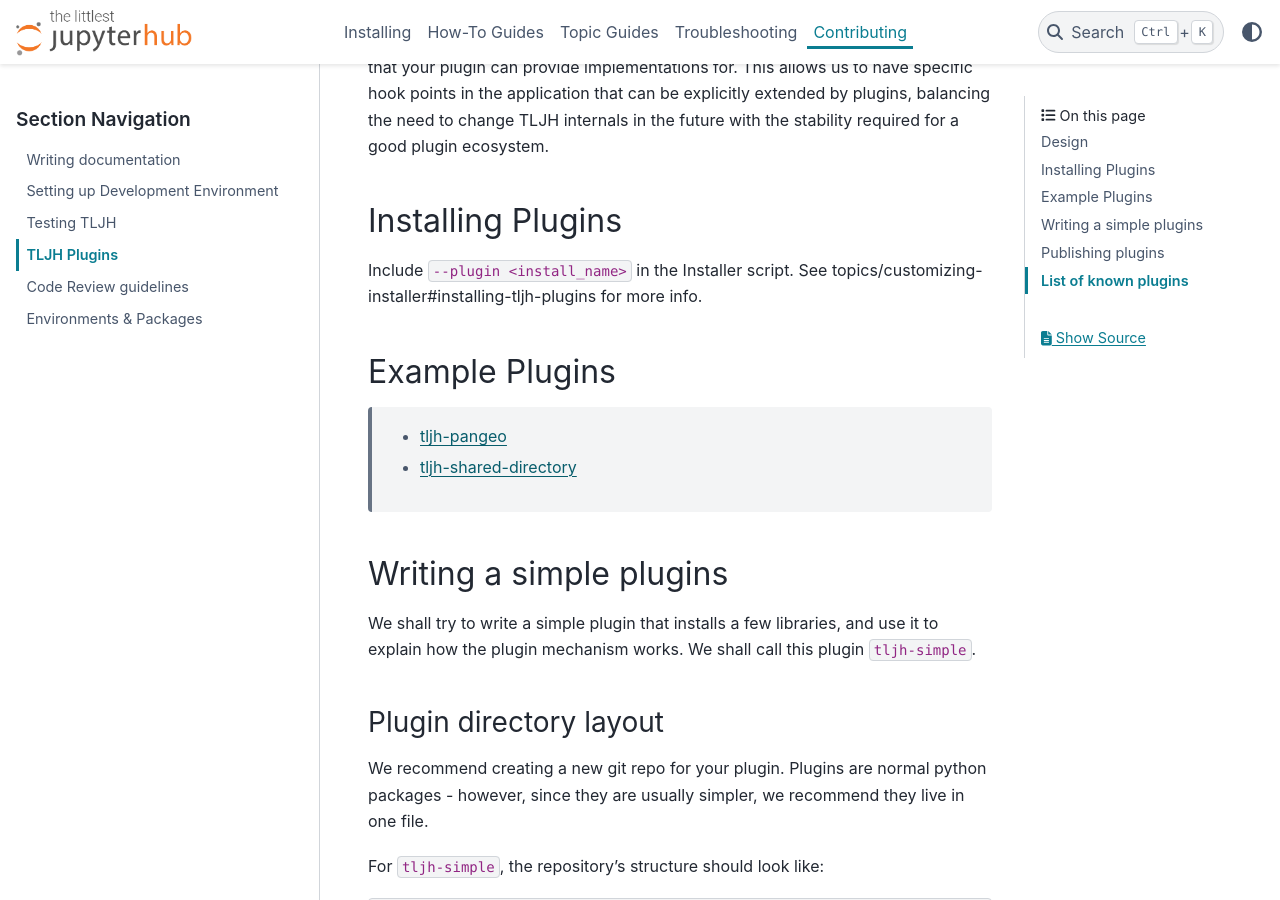
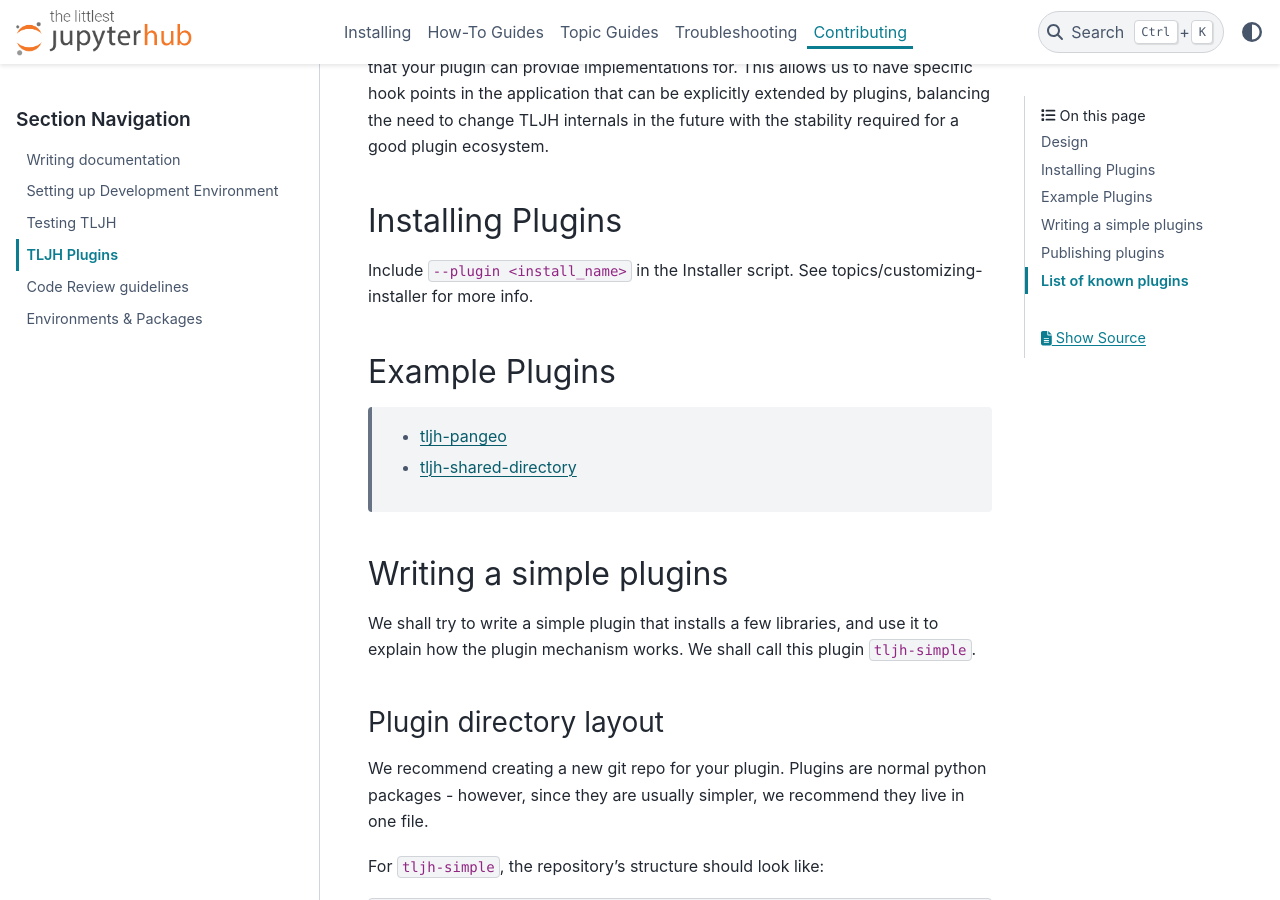
Before and after one commit to jupyterhub/the-littlest-jupyterhub, a Sphinx documentation site: the page built from docs/contributing/plugins.rst, in a window 1280 px wide and 900 px high, scrolled down 438 px. Built offline with Sphinx 7.4.7 and the PyData theme 0.15.4, drawn with Linux system fonts in a browser that asks for light colours; pages that are not in the unit, such as notebooks, are missing from menus.

Commit message:
fix :ref: to customizing installer

```diff
--- a/docs/contributing/plugins.rst
+++ b/docs/contributing/plugins.rst
@@ -24,7 +24,7 @@
 Installing Plugins
 ==================
 
-Include ``--plugin <install_name>`` in the Installer script.  See :ref:`topics/customizing-installer#installing-tljh-plugins` for more info.
+Include ``--plugin <install_name>`` in the Installer script.  See :ref:`topics/customizing-installer` for more info.
 
 Example Plugins
 ===============
```
